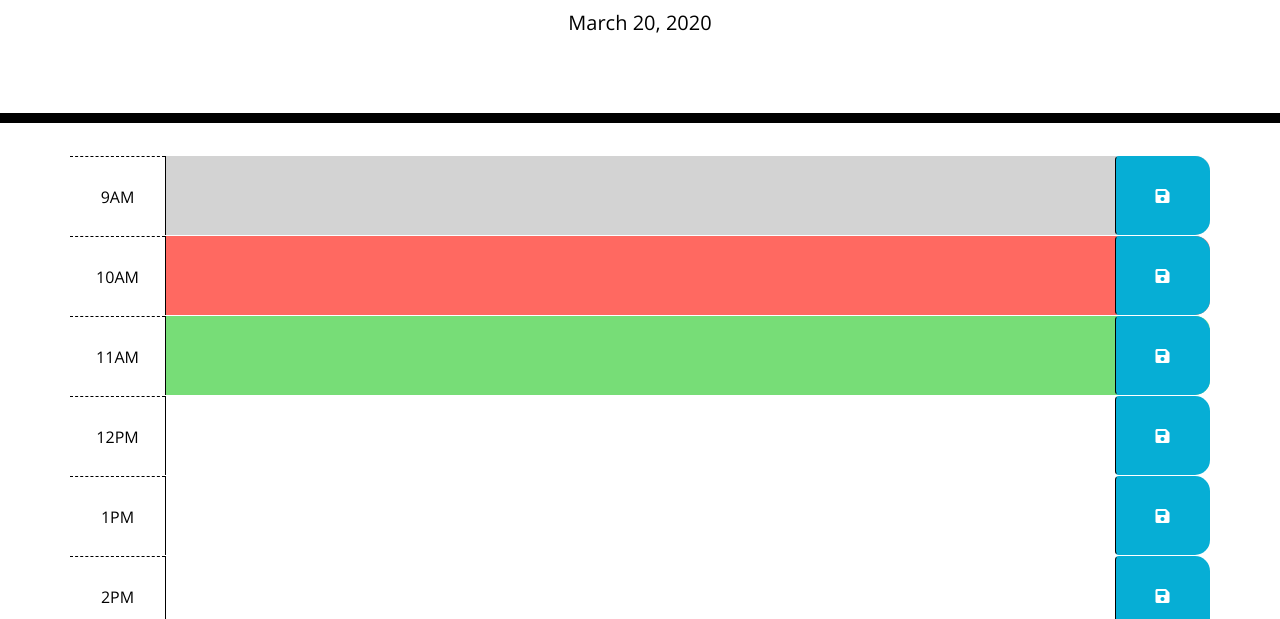
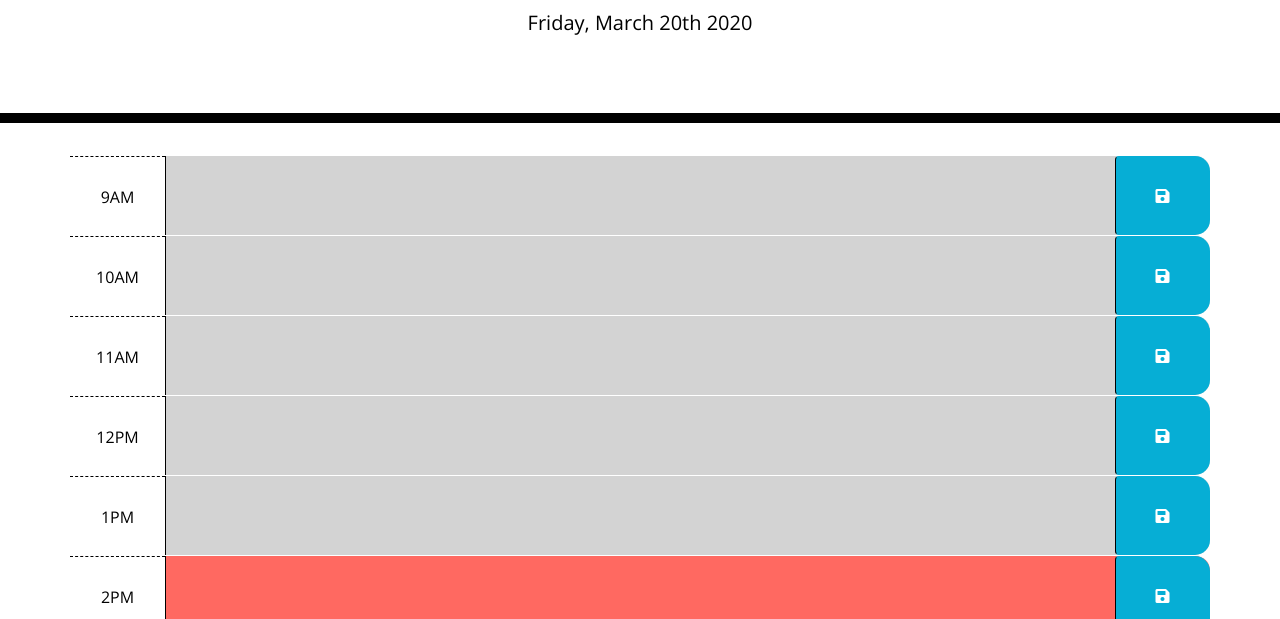
Before and after one commit to amboffman/work-day-scheduler, a plain HTML site: page index.html in a window 1280 px wide. Shown: the part 181-800 px from the top of the page. Drawn offline with nearby package versions, Linux system fonts and the light colour scheme.

Commit message:
Timeslots change color based on time

```diff
--- a/index.html
+++ b/index.html
@@ -106,10 +106,10 @@
 
     <script src="https://code.jquery.com/jquery-3.4.1.min.js"></script>
     <script src="https://cdnjs.cloudflare.com/ajax/libs/moment.js/2.24.0/moment.min.js"></script>
+    <script src="script.js"></script>
 
     <!-- link your javascript files here. (Must be after jquery is linked!
       You should be able to explain why that is to be "employer ready".) -->
-<script src="script.js"></script>
 </body>
 
 </html>
--- a/script.js
+++ b/script.js
@@ -1,12 +1,36 @@
 //display current date in current date id
 var now = JSON.stringify(moment());
-var todaysDate = moment().format("LL");
+var todaysDate = moment().format("dddd, MMMM Do YYYY");
+var currentTime = moment();
+// var currentHour = moment().hours();
+var currentHour = 14;
+var timeBlock = document.querySelectorAll(".time-block")
+// var timeBlockHour = "";
 $("#currentDay").text(todaysDate);
-console.log(now);
-// display 8am to 5pm
-// style past as past
-// style present as present
-// style future as future
-//user can enter text into timeslot
-//when user hits save button on that timeslot
-// store in local storage
+//select each time block div
+$(timeBlock).each(function () {
+    //select the id of that div
+    //split the id
+    timeBlockHour = parseInt(this.id.split("-")[1]);
+    if (timeBlockHour < currentHour) {
+        // then style as past
+        $(this).attr("class", "row time-block past");
+    }
+    // if the hour value is equal to the current hour
+    if (timeBlockHour === currentHour) {
+        // then style as present
+        $(this).attr("class", "row time-block present");
+    }
+    // if hour value is greater than current hour
+    if (timeBlockHour > currentHour) {
+        //then style as future
+        $(this).attr("class", "row time-block future");
+    }
+})
+
+
+console.log("Final time hour block: " + timeBlockHour);
+// if the hour value is less that current hour
+//If user hits the save button
+
+//store in local storage
```
